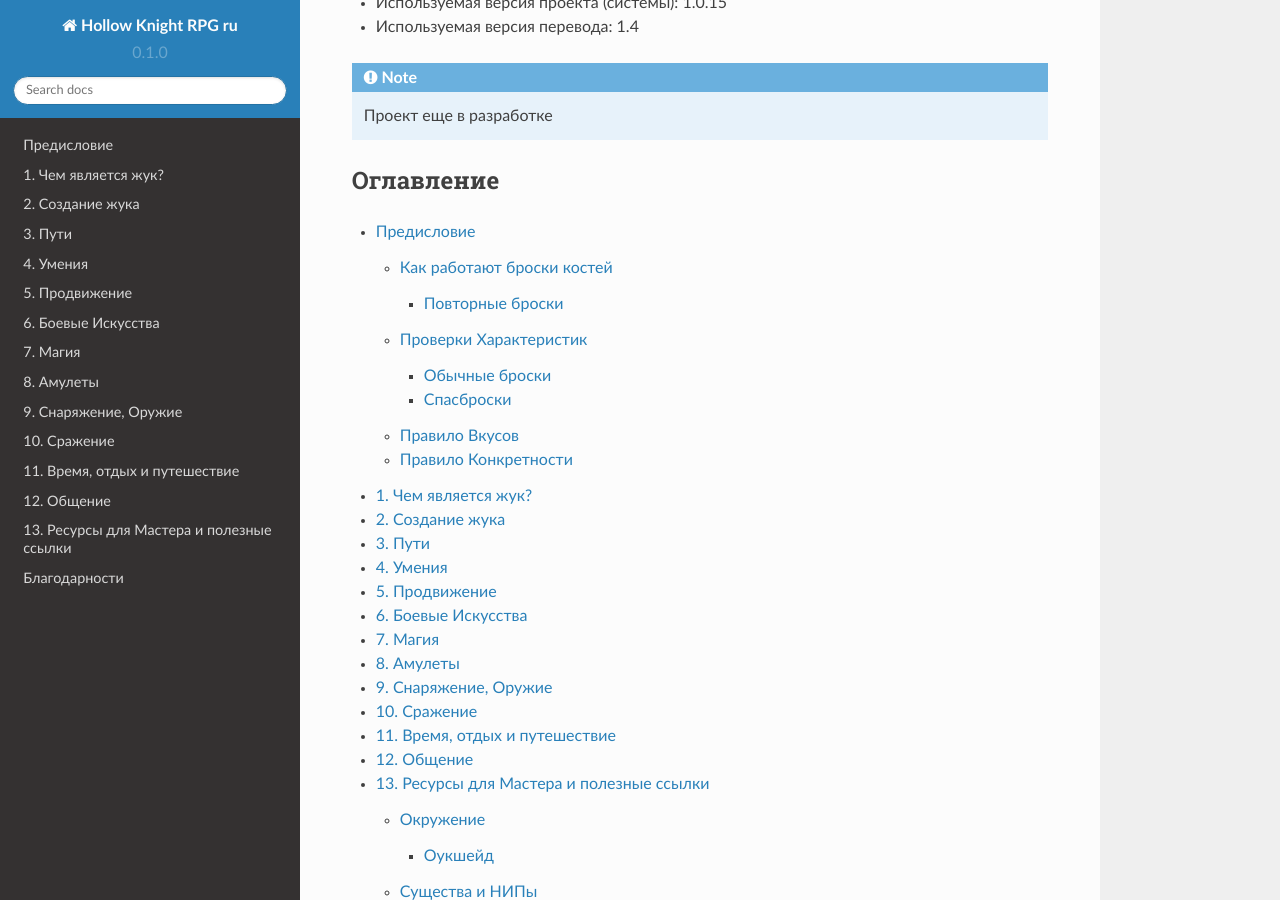
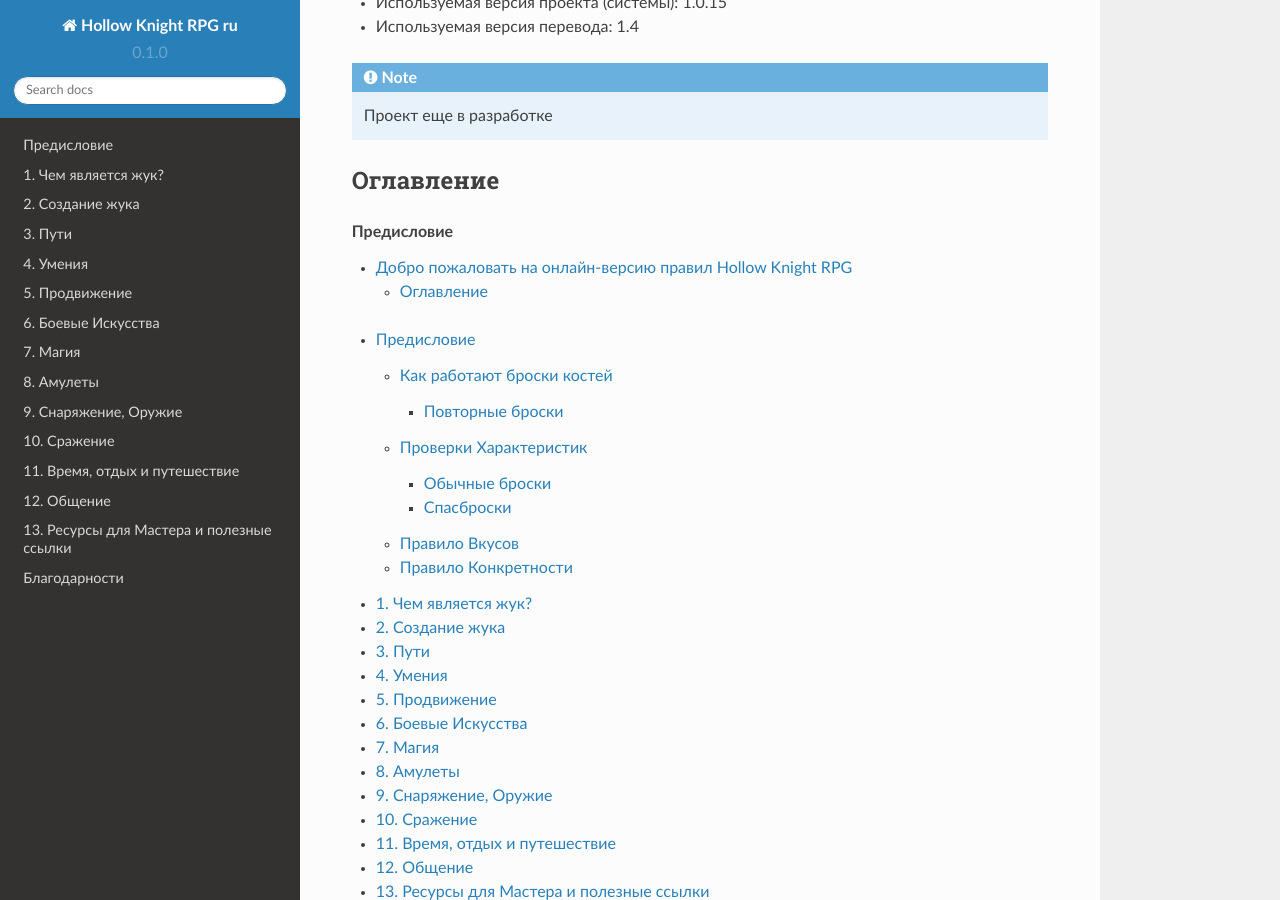
Before and after one commit to LazySelkie/hollow-knight-rpg-ru, a Sphinx documentation site: the page built from docs/source/index.rst, in a window 1280 px wide and 900 px high, scrolled down 374 px. Built offline with Sphinx 7.4.7 and the Read the Docs theme 2.0.0, drawn with Linux system fonts in a browser that asks for light colours.

Commit message:
Тест оглавления

```diff
--- a/docs/source/index.rst
+++ b/docs/source/index.rst
@@ -16,6 +16,9 @@
 
 Оглавление
 --------
+.. contents:: Предисловие
+   :depth: 2
+
 
 .. toctree::
 
```
